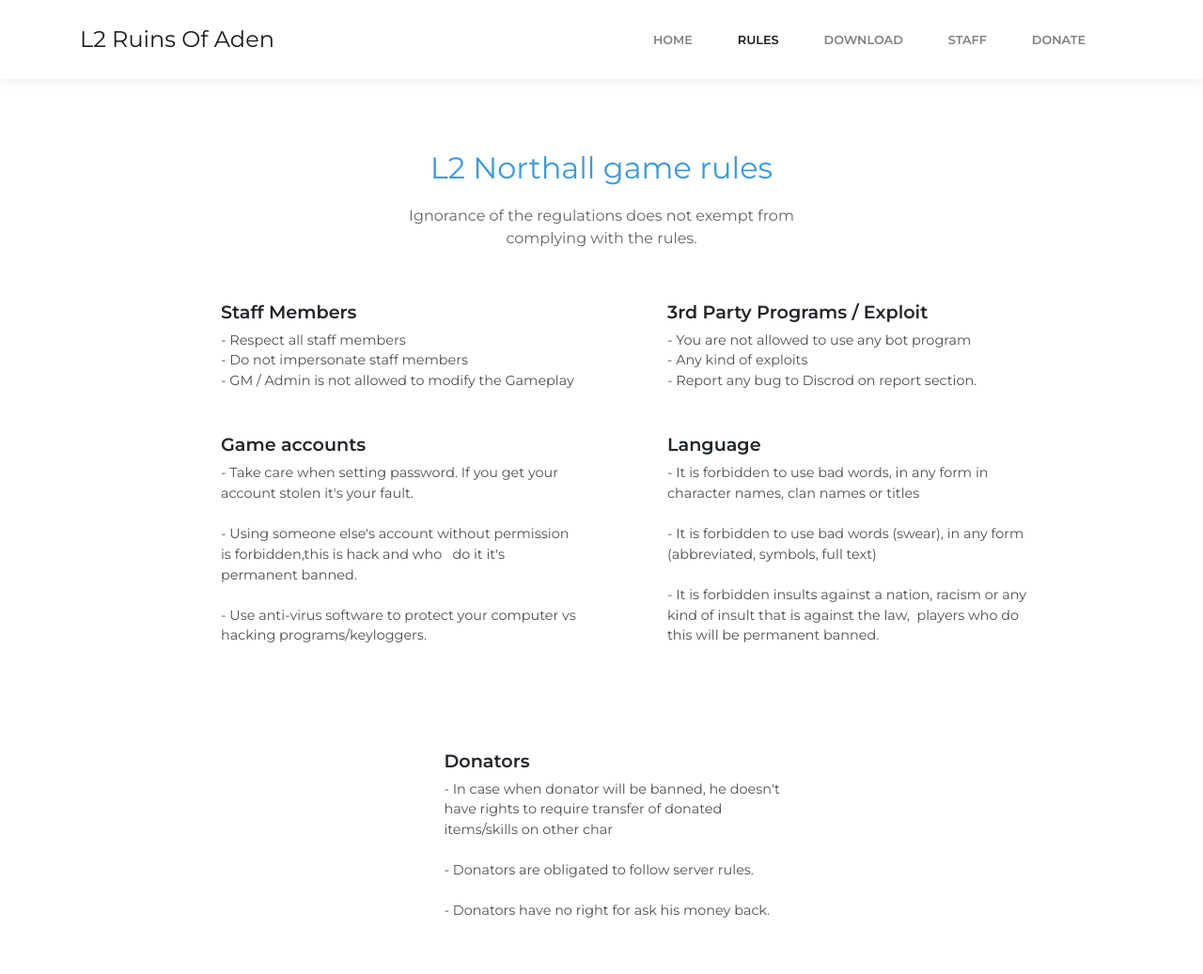
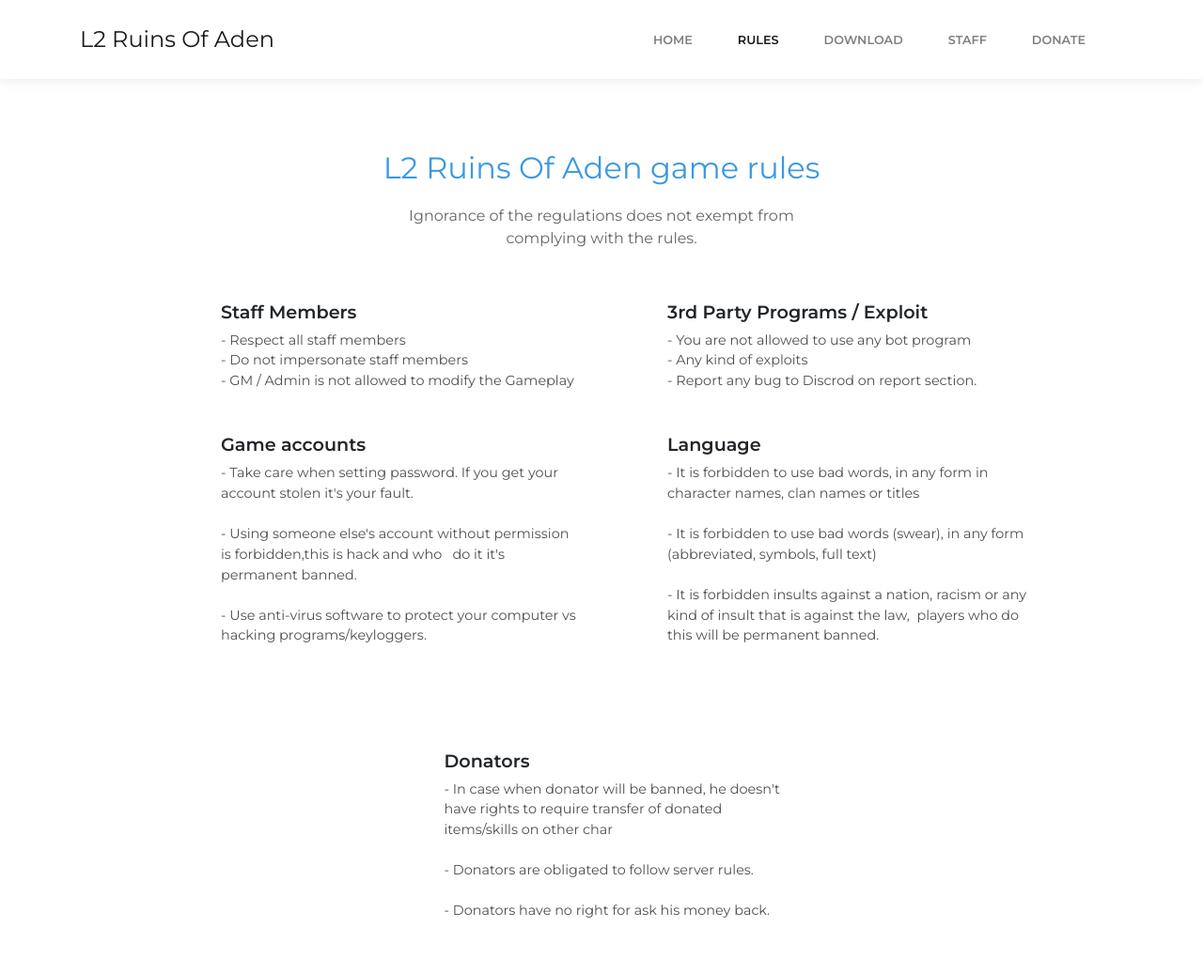
Before and after one commit to Samothp/web_roa, a plain HTML site: page rules.html in a window 1280 px wide. Shown: the top 1037 px of the page at 94% size. Drawn offline with nearby package versions, Linux system fonts and the light colour scheme; some packages are replaced by stand-ins of ours; a script that the page names is missing.

Commit message:
Rules update

```diff
--- a/rules.html
+++ b/rules.html
@@ -50,7 +50,7 @@
         <section class="clean-block features">
             <div class="container">
                 <div class="block-heading">
-                    <h2 class="text-info">L2 Northall game rules</h2>
+                    <h2 class="text-info">L2 Ruins Of Aden game rules</h2>
                     <p>Ignorance of the regulations does not exempt from complying with the rules.</p>
                 </div>
                 <div class="row justify-content-center">
```
